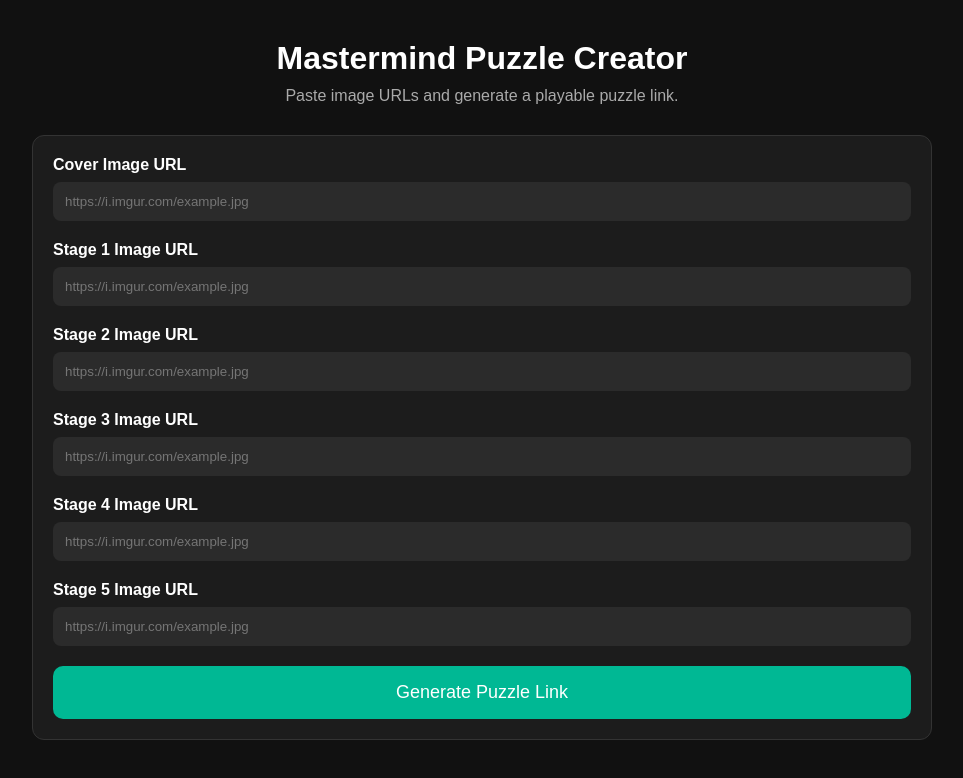
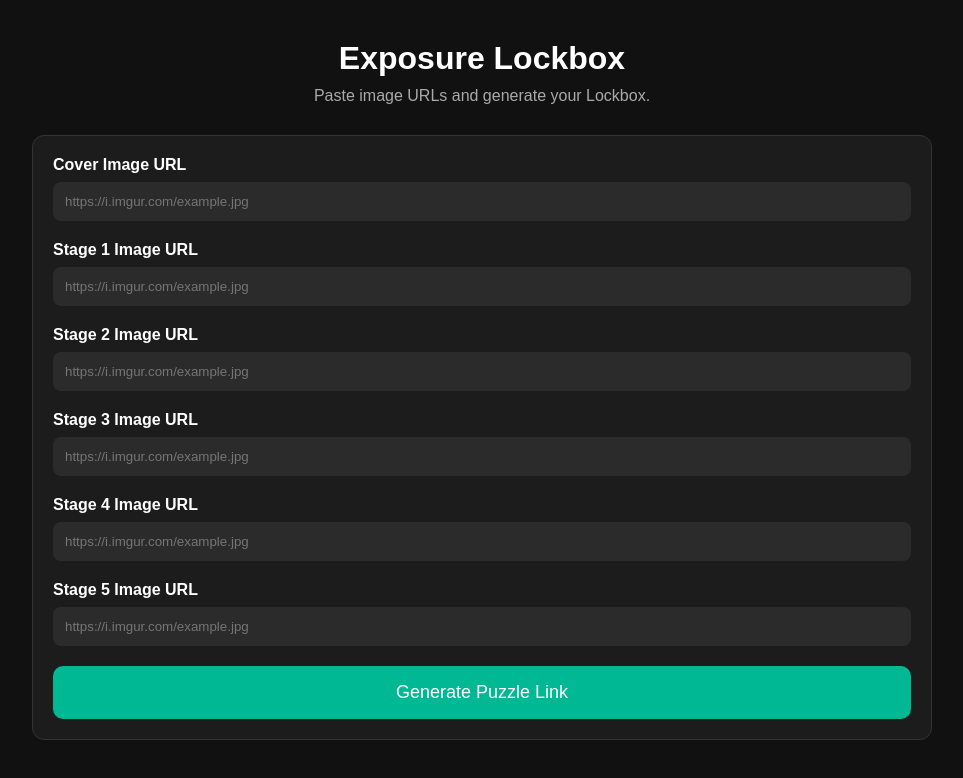
Before and after one commit to Callmenames/ExposureLockbox, a plain HTML site: page index.html in a window 1280 px wide. Shown: the whole page, without its empty margins (158-1121 px from the left). Drawn offline with nearby package versions, Linux system fonts and the light colour scheme.

Commit message:
Update index.html

```diff
--- a/index.html
+++ b/index.html
@@ -3,7 +3,7 @@
 <head>
 <meta charset="UTF-8">
 <meta name="viewport" content="width=device-width, initial-scale=1.0">
-<title>Mastermind Puzzle Creator</title>
+<title>Exposure Lockbox</title>
 
 <style>
 *{
@@ -119,9 +119,9 @@ button:hover{
 
 <div class="container">
 
-<h1>Mastermind Puzzle Creator</h1>
+<h1>Exposure Lockbox</h1>
 <p class="subtitle">
-Paste image URLs and generate a playable puzzle link.
+Paste image URLs and generate your Lockbox.
 </p>
 
 <div class="card">
```
